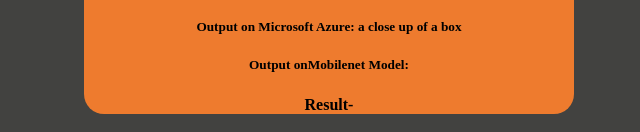
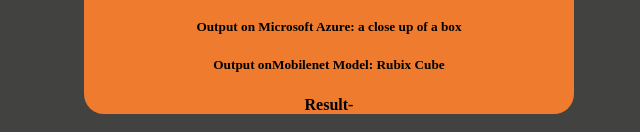
Before and after one commit to Sanchika123/Project_111, a plain HTML site: page index.html in a window 1280 px wide. Shown: the part 1692-1824 px from the top of the page, 331-971 px from the left. Drawn offline with Linux system fonts and the light colour scheme.

Commit message:
Add files via upload

```diff
--- a/index.html
+++ b/index.html
@@ -90,7 +90,7 @@
                 <span> a close up of a box</span>
                 </h5>
                 <h5>Output on<b>Mobilenet Model: </b>
-                    <span> </span>
+                    <span> Rubix Cube</span>
                     </h5>
                     <div class="result_1">
                         <h4>Result-</h4>
```
